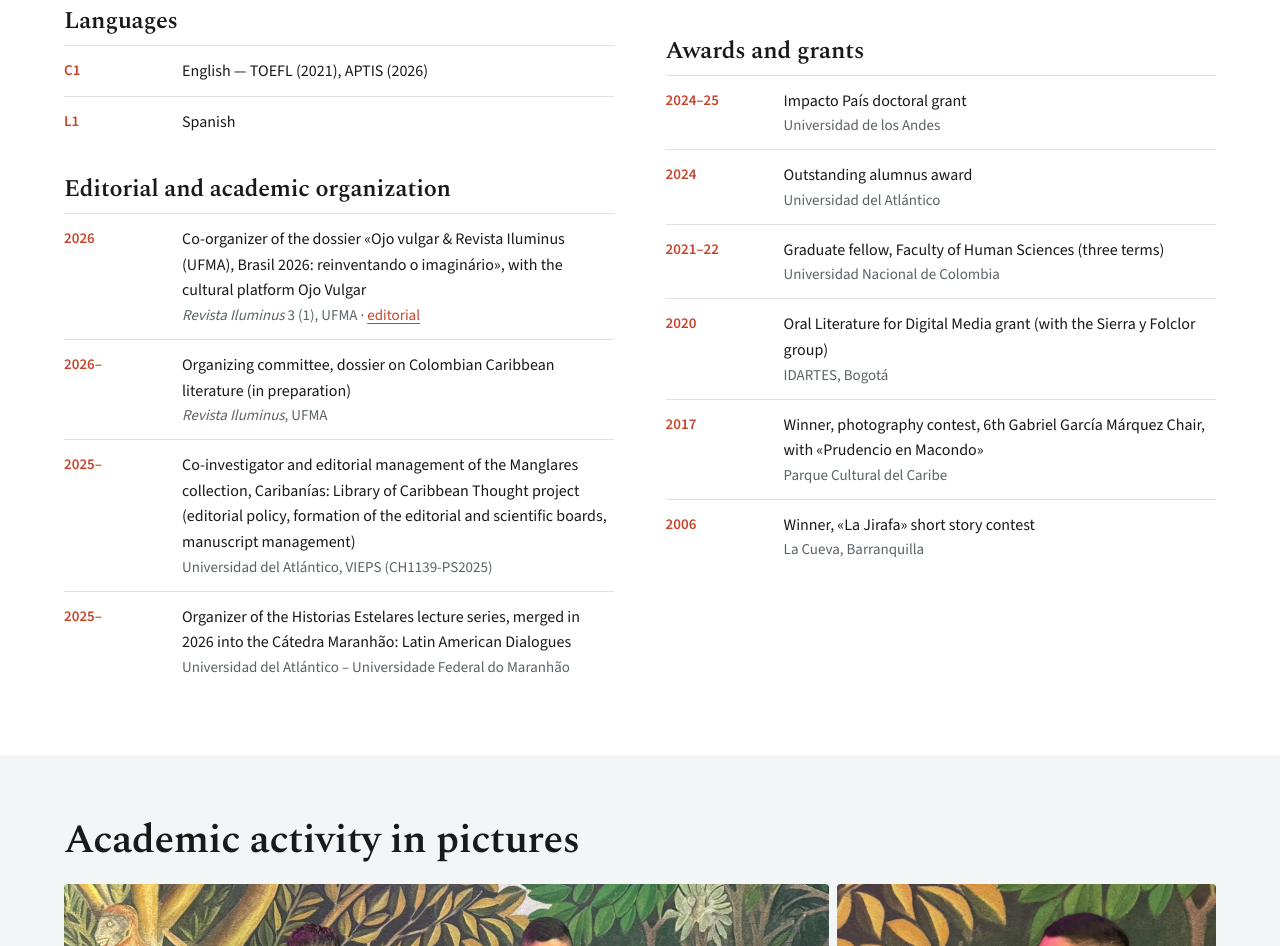
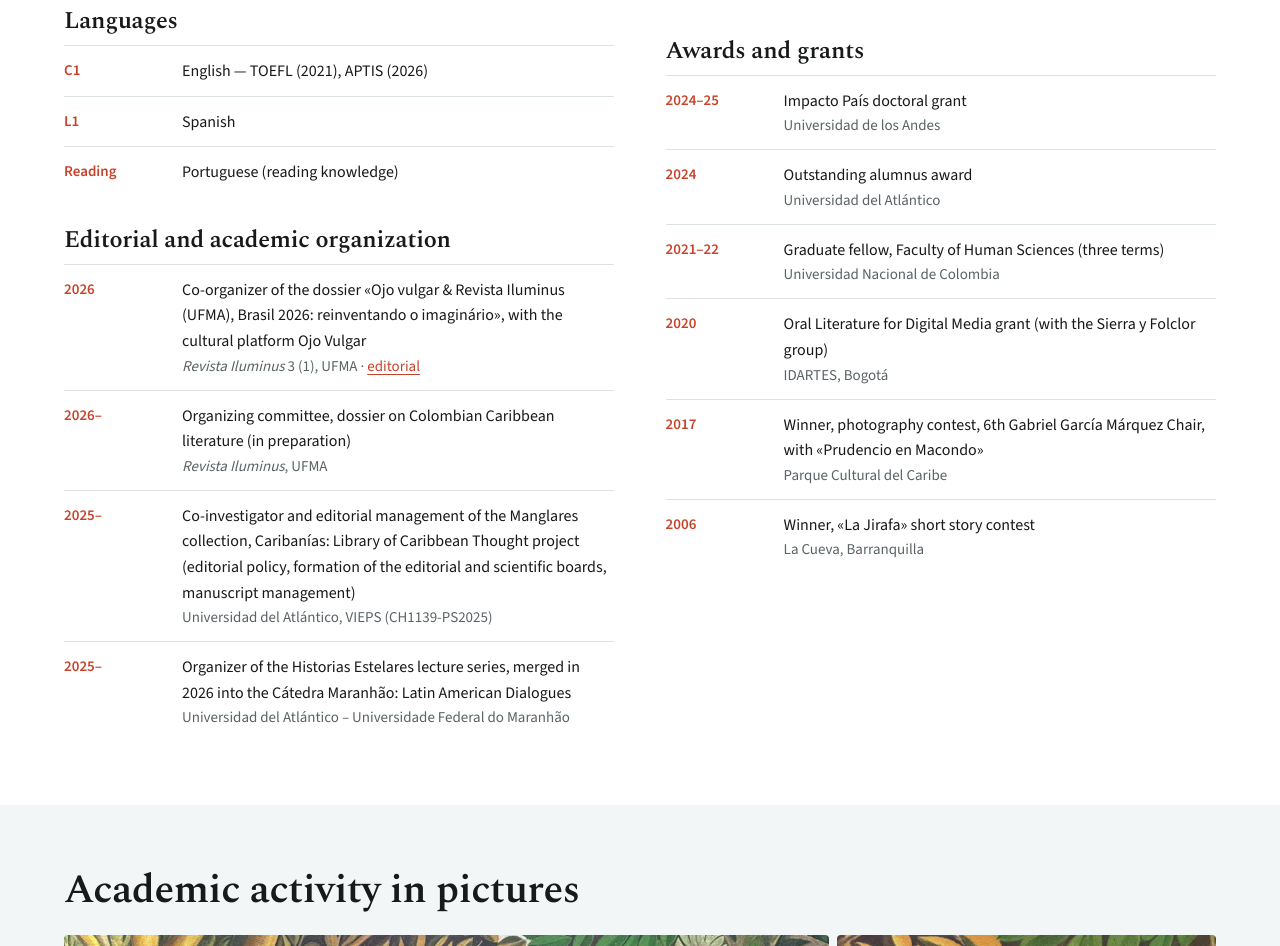
Before and after one commit to RobleRosado/roble, a plain HTML site: page en/index.html in a window 1280 px wide. Shown: the part 6576-7522 px from the top of the page. Drawn offline with nearby package versions, Linux system fonts and the light colour scheme.

Commit message:
Idiomas: portugués (lectura)
Co-Authored-By: Claude Opus 5.5 <noreply@anthropic.com>
Claude-Session: https://claude.ai/code/session_01J4APUYyTQganhzT2AELqGg

```diff
--- a/en/index.html
+++ b/en/index.html
@@ -333,6 +333,7 @@ footer p{margin:0 0 8px}
       <h3 style="margin-top:28px"><span class="es">Idiomas</span><span class="en" lang="en">Languages</span></h3>
       <div class="row"><span class="d">C1</span><span><span class="es">Inglés — TOEFL (2021), APTIS (2026)</span><span class="en" lang="en">English — TOEFL (2021), APTIS (2026)</span></span></div>
       <div class="row"><span class="d">L1</span><span><span class="es">Español</span><span class="en" lang="en">Spanish</span></span></div>
+      <div class="row"><span class="d"><span class="es">Lectura</span><span class="en" lang="en">Reading</span></span><span><span class="es">Portugués (lectura; publicaciones y congresos en Brasil)</span><span class="en" lang="en">Portuguese (reading knowledge)</span></span></div>
       <h3 style="margin-top:28px"><span class="es">Edición y organización académica</span><span class="en" lang="en">Editorial and academic organization</span></h3>
 <div class="row"><span class="d">2026</span><span><span class="es">Coorganizador del dossier «Ojo vulgar & Revista Iluminus (UFMA), Brasil 2026: reinventando o imaginário», con la plataforma cultural Ojo Vulgar</span><span class="en" lang="en">Co-organizer of the dossier «Ojo vulgar & Revista Iluminus (UFMA), Brasil 2026: reinventando o imaginário», with the cultural platform Ojo Vulgar</span><small><i>Revista Iluminus</i> 3 (1), UFMA · <a href="https://periodicoseletronicos.ufma.br/index.php/iluminus/article/download/29799/14847/102286">editorial</a></small></span></div>
 <div class="row"><span class="d">2026–</span><span><span class="es">Comité organizador del dossier sobre literatura del Caribe colombiano (en preparación)</span><span class="en" lang="en">Organizing committee, dossier on Colombian Caribbean literature (in preparation)</span><small><i>Revista Iluminus</i>, UFMA</small></span></div>
```
Also changed, not shown: index.html (+1 -0 lines), plantilla.html (+1 -0 lines).
